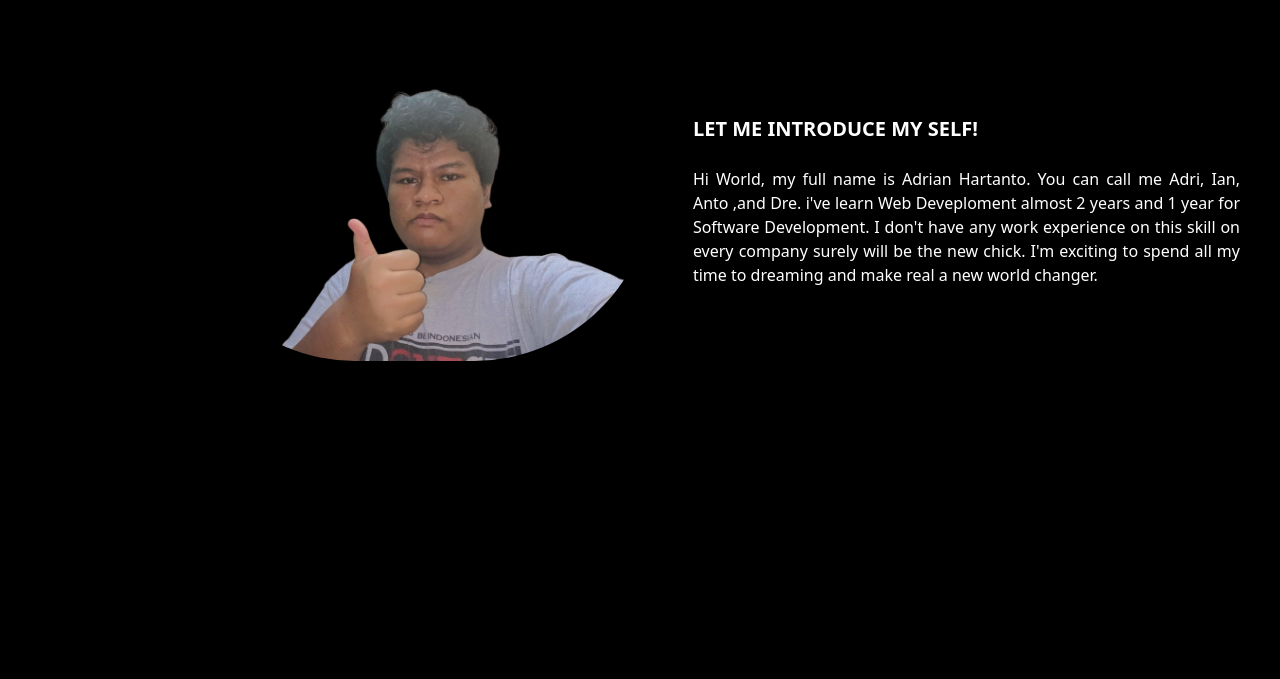
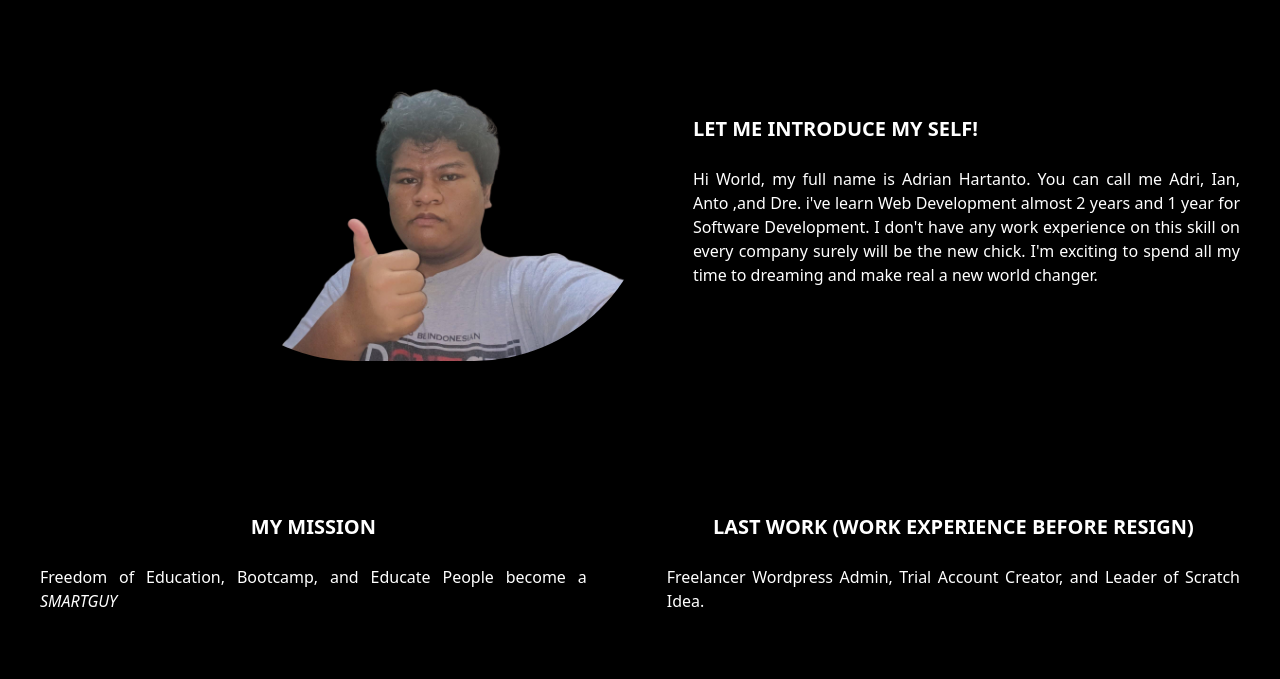
Before and after one commit to adrianfile/own-website-resume, a Gatsby site: page / in a window 1280 px wide. Shown: the part 1021-1700 px from the top of the page. Built offline with nearby package versions, Linux system fonts and the light colour scheme; Gatsby itself is replaced by a stand-in of ours.

Commit message:
Added About

```diff
--- a/src/pages/index.js
+++ b/src/pages/index.js
@@ -16,7 +16,7 @@ const IndexPage = () => (
       <div className="h-32 w-64 md:w-96 mx-auto text-white">
         <p className="text-3xl md:text-5xl md:text-center zilla">Adrian Hartanto</p>
         <br></br>
-        <p className="text-xl md:text-2xl md:text-center">I'm a developer, i'm a planner, and i'm in learning to be going Master JavaScript.</p>
+        <p className="text-xl md:text-2xl md:text-center">I'm a developer, i'm a planner, and i'm in learning to be going JavaScript Master.</p>
         <br></br>
         <button className="ml-20 md:mx-auto font-bold flex text-center px-2 bg-white text-black rounded-full hover:bg-indigo-600 hover:text-white transition delay-300 "
           onClick={()=> scrollTo('#about')}>
@@ -24,8 +24,8 @@ const IndexPage = () => (
         </button>
       </div>
     </div>
-    <div id="about">
-      <div className="pb-96 md:flex">
+    <div id="about" className="pb-96">
+      <div className="md:flex">
         <div className="xl:ml-44 hidden xl:block overflow-hidden rounded-full">
           <StaticImage
             src="../images/myphoto.png"
@@ -38,7 +38,27 @@ const IndexPage = () => (
           </p>
           <br></br>
           <p className="text-justify px-5 md:px-10 2xl:px-64">
-            Hi World, my full name is Adrian Hartanto. You can call me Adri, Ian, Anto ,and Dre. i've learn Web Deveploment almost 2 years and 1 year for Software Development. I don't have any work experience on this skill on every company surely will be the new chick. I'm exciting to spend all my time to dreaming and make real a new world changer.
+              Hi World, my full name is Adrian Hartanto. You can call me Adri, Ian, Anto ,and Dre. i've learn Web Development almost 2 years and 1 year for Software Development. I don't have any work experience on this skill on every company surely will be the new chick. I'm exciting to spend all my time to dreaming and make real a new world changer.
+          </p>
+        </div>
+      </div>
+      <div className="md:flex">
+        <div className="xl:items-center xl:mt-28 pt-10 block">
+          <p className=" font-bold text-center md:mx-10 2xl:mx-64 md:text-xl">
+            MY MISSION
+          </p>
+          <br></br>
+          <p className="text-justify px-5 md:px-10 2xl:px-64">
+              Freedom of Education, Bootcamp, and Educate People become a <i>SMARTGUY</i>
+          </p>
+        </div>
+        <div className="xl:items-center xl:mt-28 pt-10 block">
+          <p className=" font-bold text-center md:mx-10 2xl:mx-64 md:text-xl">
+            LAST WORK (WORK EXPERIENCE BEFORE RESIGN)
+          </p>
+          <br></br>
+          <p className="text-justify px-5 md:px-10 2xl:px-64">
+              Freelancer Wordpress Admin, Trial Account Creator, and Leader of Scratch Idea.
           </p>
         </div>
       </div>
@@ -109,6 +129,9 @@ const IndexPage = () => (
         </div>
       </div>
     </div>
+    <div id="footer" className="pt-10 text-center">
+      <p>2021. Created by <a className="text-purple-300" href="https://www.facebook.com/mhankskuy">Adrian Hartanto</a> using <a className="text-purple-300" href="https://www.gatsbyjs.com/">GatsbyJS</a></p>
+    </div>
   </section>
 )
 
```
Lines whose indentation alone changed are shown as unchanged.
